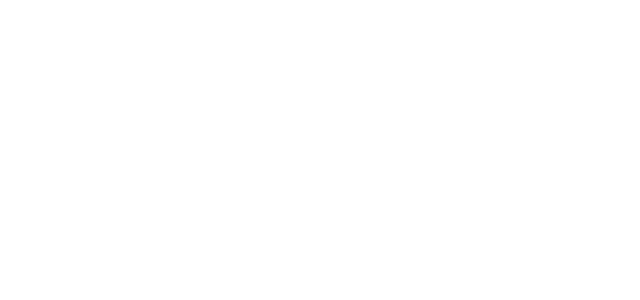
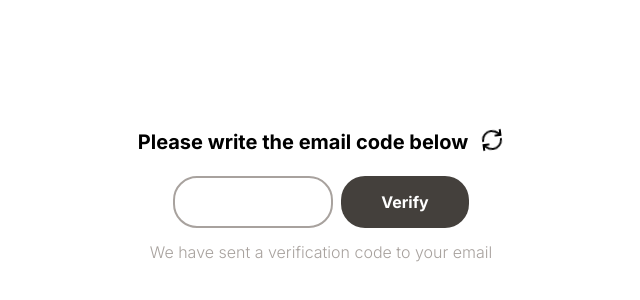
Before and after one commit to neblessed/qms_landing_page, a React (Create React App) app: page /verification in a window 1280 px wide. Before the commit this address had no page. Shown: the part 80-380 px from the top of the page, without its empty margins (319-959 px from the left). Built offline with nearby package versions, Linux system fonts and the light colour scheme.

Commit message:
[wip] verification page

```diff
--- a/src/App.tsx
+++ b/src/App.tsx
@@ -4,6 +4,7 @@
 import HomePage from './pages/home/Home';
 import FeaturesPage from './pages/features/Features';
 import { RouteUrl } from './enums/RouteUrl';
+import VerificationPage from './pages/verification_code/Verification';
 
 
 
@@ -17,6 +18,7 @@
         <Route path={RouteUrl.TEAM} Component={FeaturesPage} />
         <Route path={RouteUrl.PRICING} Component={FeaturesPage} />
         <Route path={RouteUrl.COMPANY} Component={FeaturesPage} />
+        <Route path="/verification" Component={VerificationPage} />
       </Routes>
     </BrowserRouter>
   );
--- a/src/components/header/HeaderControls.tsx
+++ b/src/components/header/HeaderControls.tsx
@@ -20,7 +20,7 @@
                     </div>
                 </div>
                 <button className="rounded-3xl bg-stone-800 h-10 px-10 right-2 text-center absolute text-white text-lg m-3 mx-8 font-bold">
-                    <a href="/free-trial">Try QMS</a>
+                    <a href="/free-trial" className="block py-1">Try QMS</a>
                 </button>
             </nav>
         </header>
--- a/src/index.css
+++ b/src/index.css
@@ -21,3 +21,7 @@
 .text-qms {
   font-family: 'Inter', sans-serif;
 }
+
+.btn-qms {
+  @apply rounded-3xl text-qms font-bold bg-stone-700 text-white hover:bg-stone-800
+}
--- a/src/pages/free-trial/TryIt.tsx
+++ b/src/pages/free-trial/TryIt.tsx
@@ -97,7 +97,9 @@
                             {errors.isAgree && <InputErrorComponent message={errors.isAgree.message} />}
                             <p className="font-medium">I agree to QMS Software Terms of use and Privacy Policy.</p>
                         </div>
-                        <button type="submit" className="rounded-3xl block mt-6 py-3 px-40 ml-8 text-qms font-bold bg-stone-700 text-white hover:bg-stone-800">Start my free trial</button>
+                        <button type="submit" className="rounded-3xl block mt-6 py-3 px-40 ml-8 text-qms font-bold bg-stone-700 text-white hover:bg-stone-800">
+                            <a href="/verification">Start my free trial</a>
+                        </button>
                     </div>
                 </div>
             </form>
--- /dev/null
+++ b/src/pages/verification_code/Verification.tsx
@@ -0,0 +1,22 @@
+import "../../index.css"
+import { RefreshCw } from 'lucide-react';
+
+export const VerificationPage = () => {
+    return (
+        <div>
+            <div className="flex justify-center mt-64 gap-2">
+                <div className="flex justify-center gap-3 absolute top-52">
+                    <p className="text-qms absolute mt-28 text-stone-400">We have sent a verification code to your email</p>
+                    <p className="text-qms text-xl font-bold"> Please write the email code below</p>
+                    <RefreshCw className="animate-spin" />
+                </div>
+                <input className="rounded-3xl border-2 border-stone-400 py-3 w-40 pl-3 text-qms text-center font-bold"></input>
+                <button className="btn-qms px-10 py-1">
+                    <a href="/">Verify</a>
+                </button>
+            </div>
+        </div>
+    );
+}
+
+export default VerificationPage;
```
